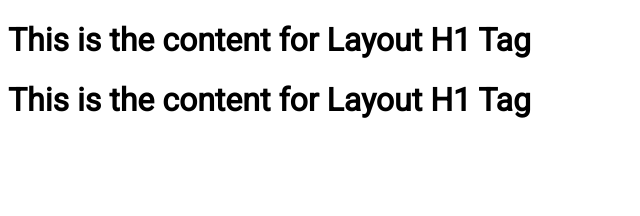
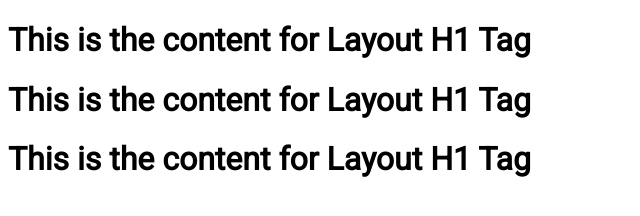
Before and after one commit to william1227/portfolio_oktober, a plain HTML site: page index.html in a window 1280 px wide. Shown: the whole page, without its empty margins (0-640 px from the left). Drawn offline with Linux system fonts and the light colour scheme.

Commit message:
desktop test 2

```diff
--- a/index.html
+++ b/index.html
@@ -9,5 +9,6 @@
 <body>
 	<h1>This is the content for Layout H1 Tag</h1>
 	<h1>This is the content for Layout H1 Tag</h1>
+	<h1>This is the content for Layout H1 Tag</h1>
 </body>
 </html>
```
